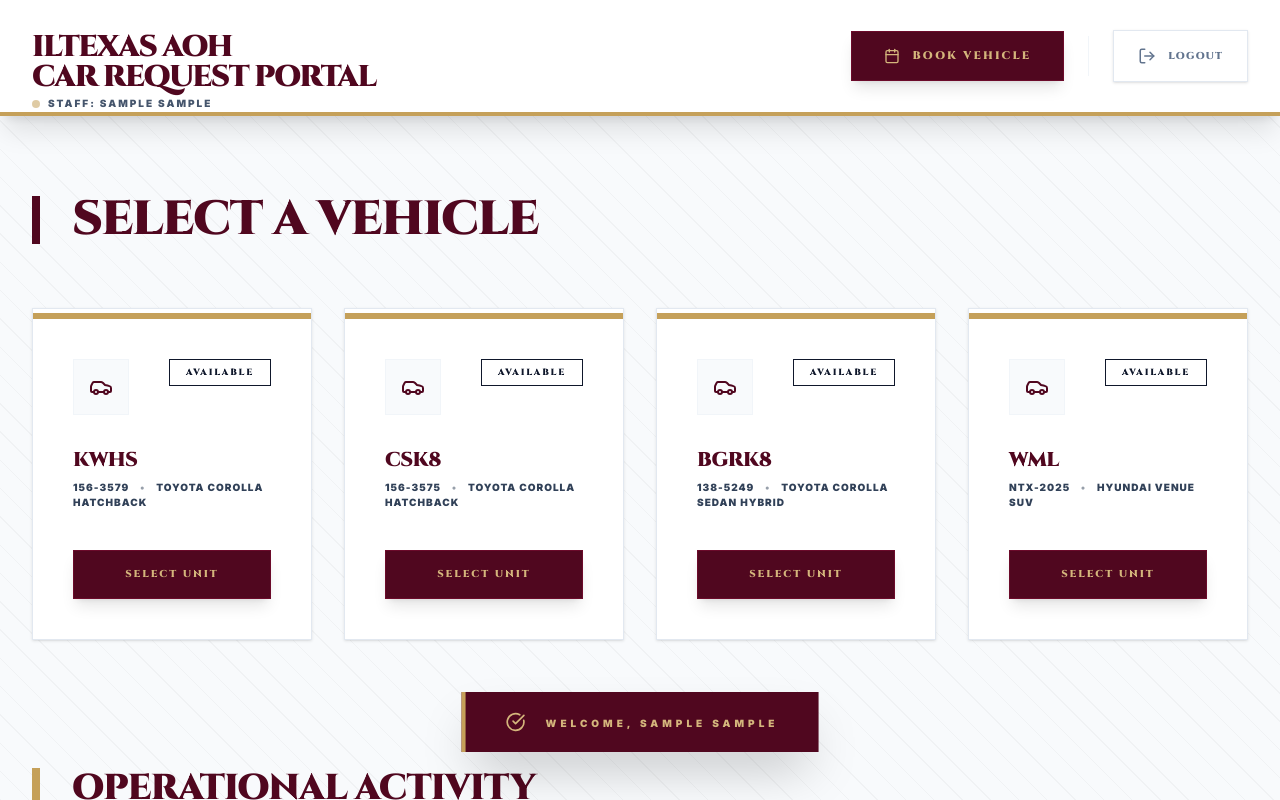
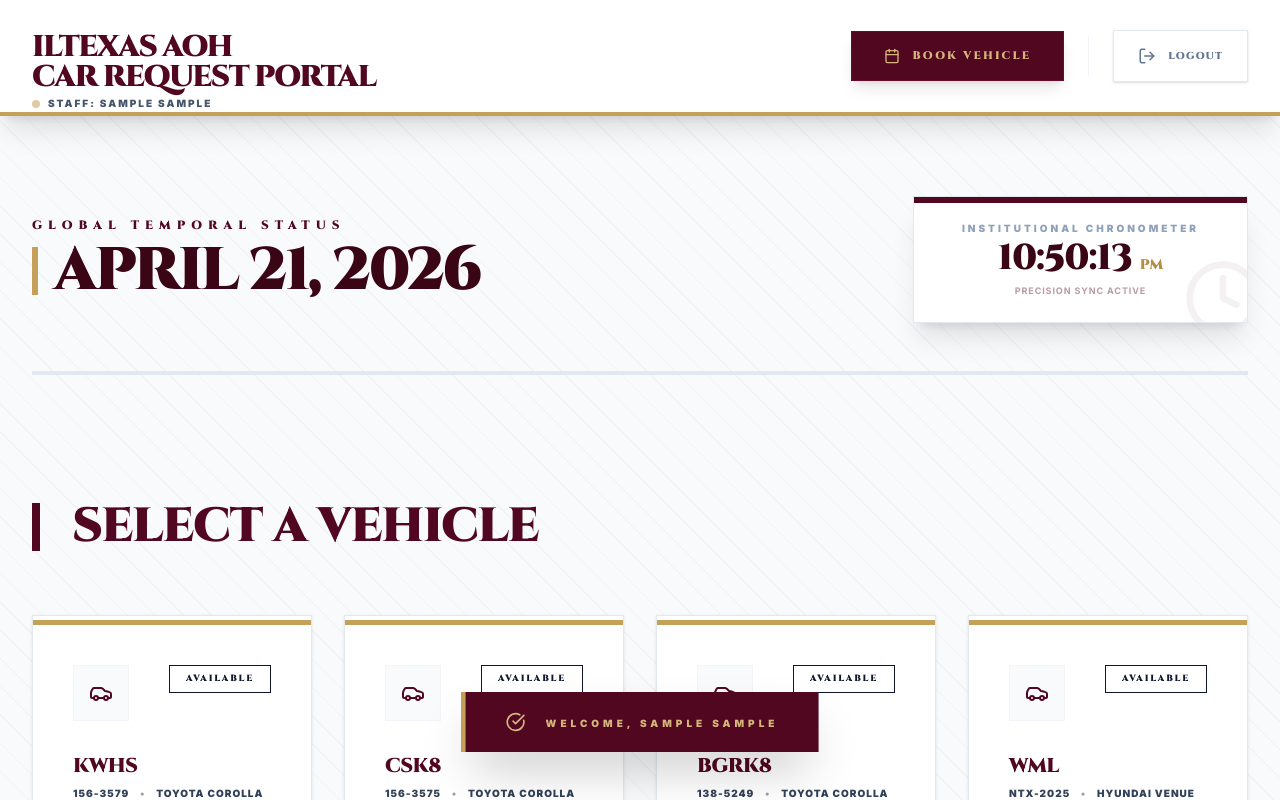
Before and after one commit to johnmilad1974-pixel/ILTEXAS-CAR-REQUEST-, a React (Vite) app: page / in a window 1280 px wide. Both pictures are taken after typing "Sample", "Sample" into the empty fields and a click on the button "PERSONNEL SIGN IN". Shown: the top 800 px of the page. Built offline with nearby package versions, Linux system fonts and the light colour scheme; no server answers; the database is empty.

Commit message:
feat: Add LiveClock component
Introduces a new component to display the current time and date in real-time, enhancing the user interface with a visual chronometer.

```diff
--- a/src/App.tsx
+++ b/src/App.tsx
@@ -11,6 +11,36 @@ import { Car, Calendar, ShieldCheck, Trash2, Edit3, Lock, LogOut, CheckCircle, S
 import { format, isSameMonth, isSameYear } from 'date-fns';
 import { motion, AnimatePresence } from 'motion/react';
 import BookingForm from './components/BookingForm';
+
+export function LiveClock() {
+  const [time, setTime] = useState(new Date());
+
+  useEffect(() => {
+    const timer = setInterval(() => setTime(new Date()), 1000);
+    return () => clearInterval(timer);
+  }, []);
+
+  return (
+    <div className="bg-white border border-slate-200 shadow-xl px-12 py-6 text-center relative group overflow-hidden min-w-[320px]">
+      <div className="absolute top-0 left-0 w-full h-1.5 bg-maroon-800" />
+      <p className="text-[10px] font-black text-slate-400 uppercase tracking-[0.3em] mb-1">Institutional Chronometer</p>
+      <div className="flex flex-col items-center">
+        <div className="flex items-baseline gap-2">
+          <p className="text-4xl font-display font-black text-maroon-900 uppercase tracking-tight tabular-nums leading-none">
+            {format(time, 'hh:mm:ss')}
+          </p>
+          <span className="text-sm font-display font-black text-gold-600 uppercase">
+            {format(time, 'aa')}
+          </span>
+        </div>
+        <span className="text-[9px] font-bold text-maroon-800/40 uppercase tracking-[0.1em] mt-2">Precision Sync Active</span>
+      </div>
+      <div className="absolute -right-4 -bottom-4 opacity-5 group-hover:rotate-12 group-hover:scale-110 transition-all duration-700">
+        <Clock size={80} className="text-maroon-800" />
+      </div>
+    </div>
+  );
+}
 
 export function App() {
   // State
@@ -203,9 +233,7 @@ export function App() {
               <h2 className="text-3xl font-display font-black text-maroon-900 uppercase tracking-tighter sm:text-4xl leading-none">
                 CAR REQUEST PORTAL
               </h2>
-              <div className="flex items-center justify-center gap-4 mt-8 w-full px-4 text-slate-200">
-                <div className="h-px bg-slate-100 flex-grow" />
-                <p className="text-slate-400 font-bold uppercase tracking-[0.3em] text-[9px] whitespace-nowrap">Governance & Logistics</p>
+              <div className="flex items-center justify-center gap-4 mt-8 w-full px-4">
                 <div className="h-px bg-slate-100 flex-grow" />
               </div>
             </div>
@@ -215,7 +243,7 @@ export function App() {
               <div className="space-y-6 text-left">
                 <div className="flex items-center gap-4 mb-2">
                    <div className="h-0.5 w-8 bg-maroon-800" />
-                   <h3 className="text-[10px] font-black text-maroon-800 uppercase tracking-widest">Staff Personnel Access</h3>
+                   <h3 className="text-[10px] font-black text-maroon-800 uppercase tracking-widest">Staff Access</h3>
                 </div>
                 <form onSubmit={handleLogin} className="space-y-4">
                   <div className="grid grid-cols-2 gap-4">
@@ -346,6 +374,21 @@ export function App() {
       </header>
 
       <main className="max-w-7xl mx-auto px-8 py-20 space-y-32 relative z-10">
+        {/* Current Date Display */}
+        <section className="border-b-4 border-slate-200 pb-12 flex flex-col sm:flex-row items-center justify-between gap-8">
+           <div className="flex flex-col gap-2 text-center sm:text-left">
+              <span className="text-maroon-800 font-display font-black text-xs uppercase tracking-[0.5em]">Global Temporal Status</span>
+              <div className="flex items-center gap-4 justify-center sm:justify-start">
+                 <div className="w-1.5 h-12 bg-gold-500" />
+                 <h2 className="text-5xl sm:text-6xl font-display font-black text-maroon-900 uppercase tracking-tighter leading-none">
+                    {format(new Date(), 'MMMM dd, yyyy')}
+                 </h2>
+              </div>
+           </div>
+
+           <LiveClock />
+        </section>
+
         {/* Select a Vehicle Grid */}
         <section>
           <div className="flex items-center gap-8 mb-16 border-l-8 border-maroon-800 pl-8">
```
